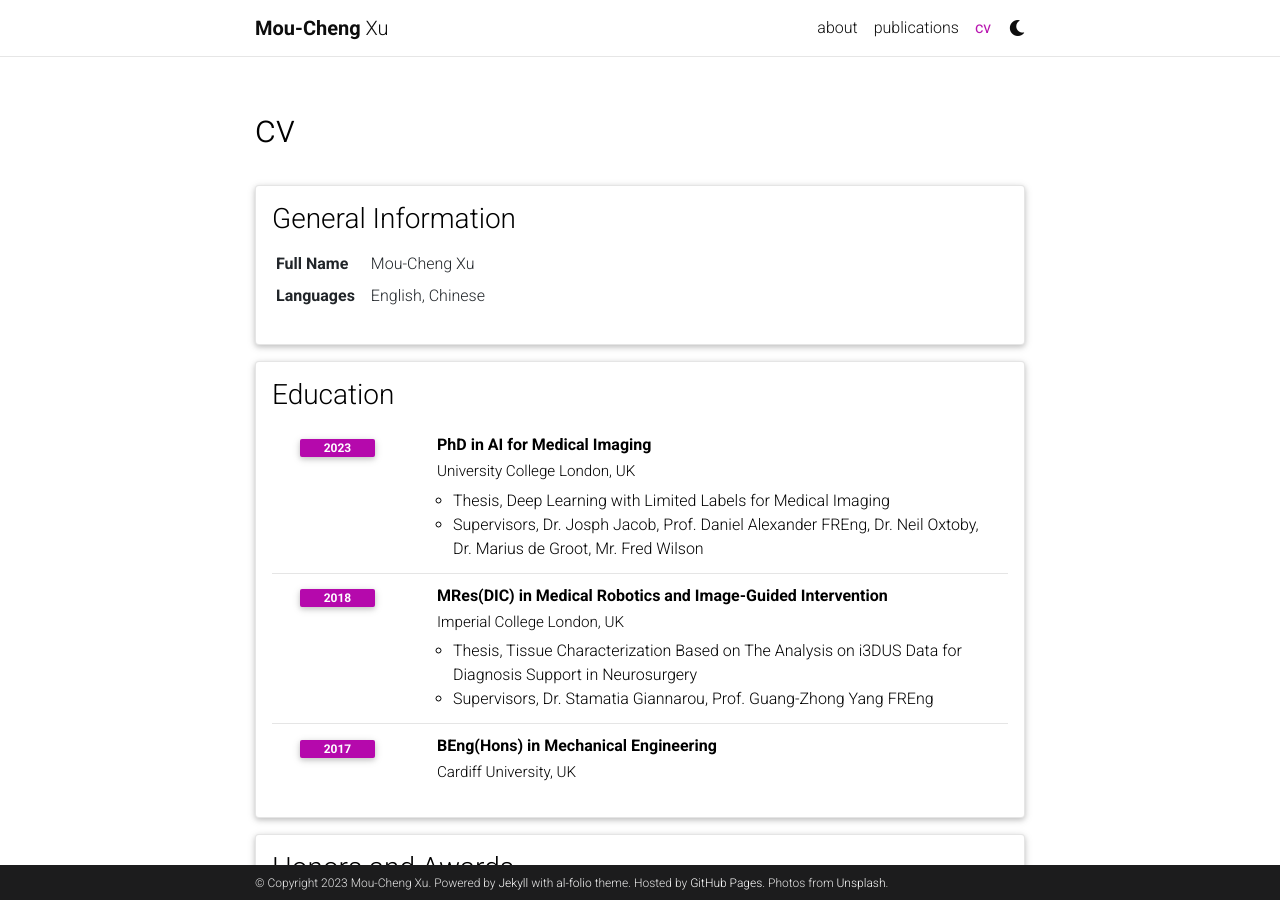
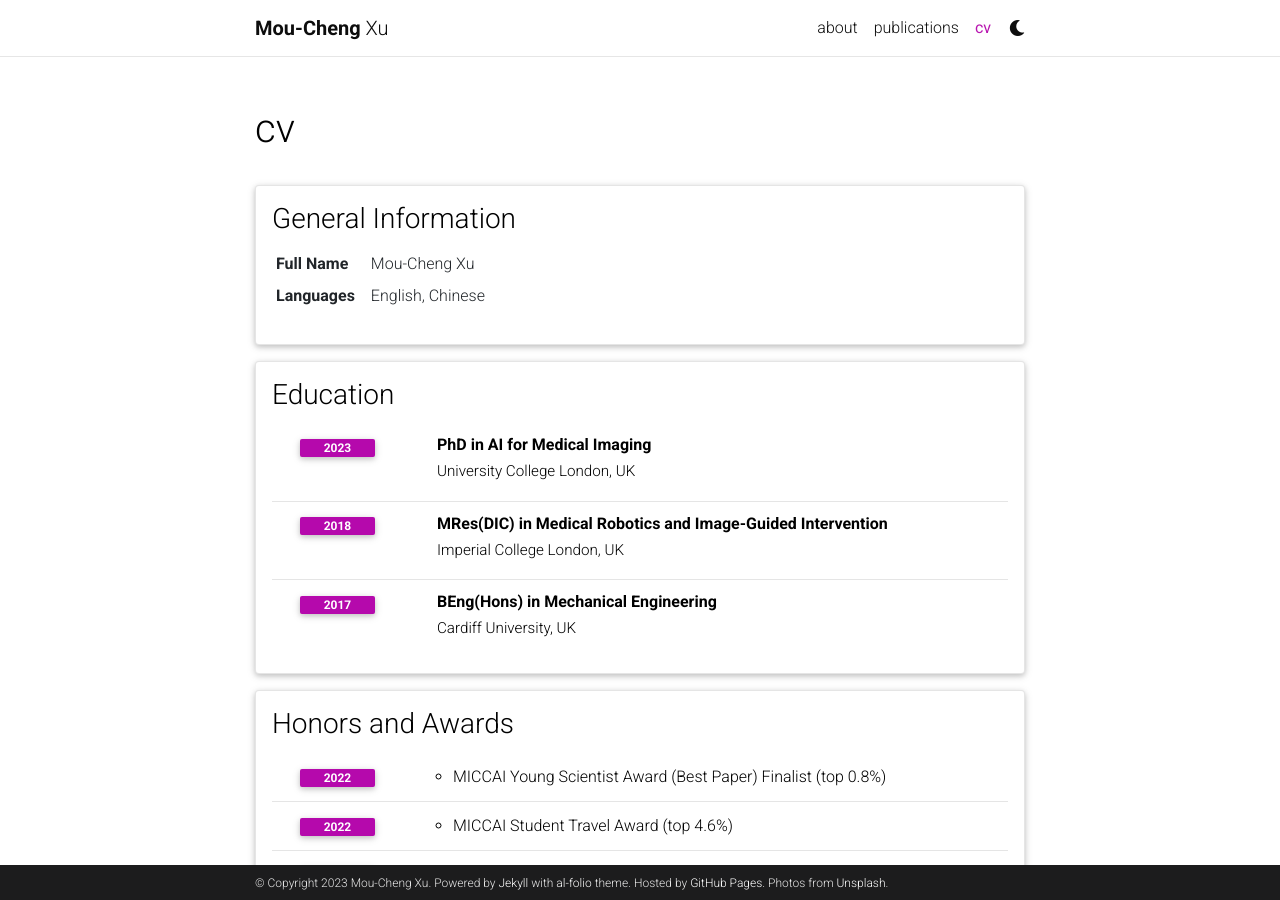
Before and after one commit to moucheng2017/moucheng2017.github.io, a Jekyll site: the page built from _pages/cv.md, in a window 1280 px wide and 900 px high. Built offline with Jekyll 4.4.1, drawn with Linux system fonts in a browser that asks for light colours; comment, search, counter and statistics services are not loaded; a style sheet for code colours, icons or effects is not loaded.

Commit message:
Update cv.yml

```diff
--- a/_data/cv.yml
+++ b/_data/cv.yml
@@ -12,16 +12,10 @@
     - title: PhD in AI for Medical Imaging
       institution: University College London, UK
       year: 2023
-      description:
-        - Thesis, Deep Learning with Limited Labels for Medical Imaging
-        - Supervisors, Dr. Josph Jacob, Prof. Daniel Alexander FREng, Dr. Neil Oxtoby, Dr. Marius de Groot, Mr. Fred Wilson
 
     - title: MRes(DIC) in Medical Robotics and Image-Guided Intervention
       institution: Imperial College London, UK
       year: 2018
-      description:
-        - Thesis, Tissue Characterization Based on The Analysis on i3DUS Data for Diagnosis Support in Neurosurgery
-        - Supervisors, Dr. Stamatia Giannarou, Prof. Guang-Zhong Yang FREng
 
     - title: BEng(Hons) in Mechanical Engineering
       institution: Cardiff University, UK
```
